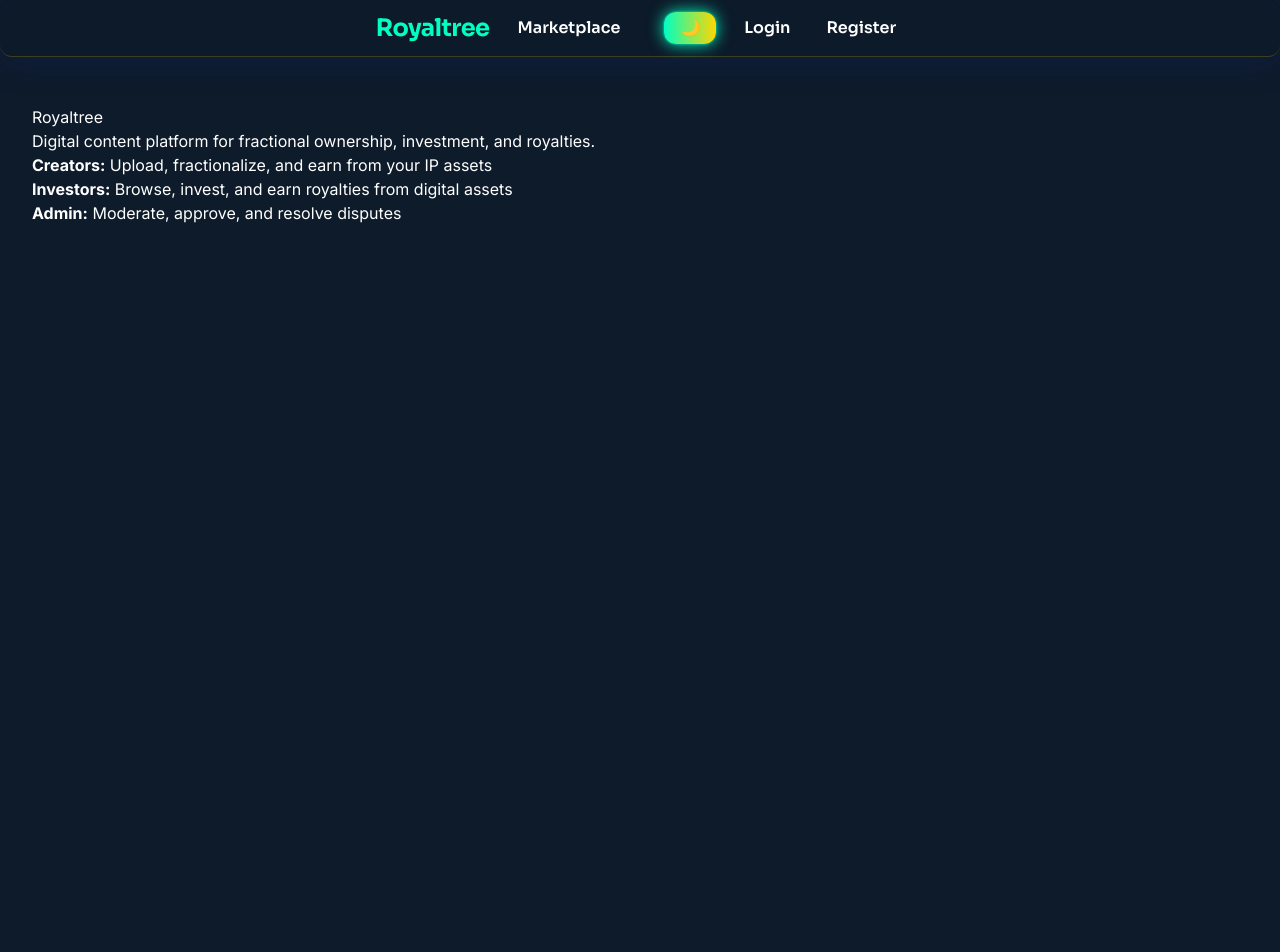
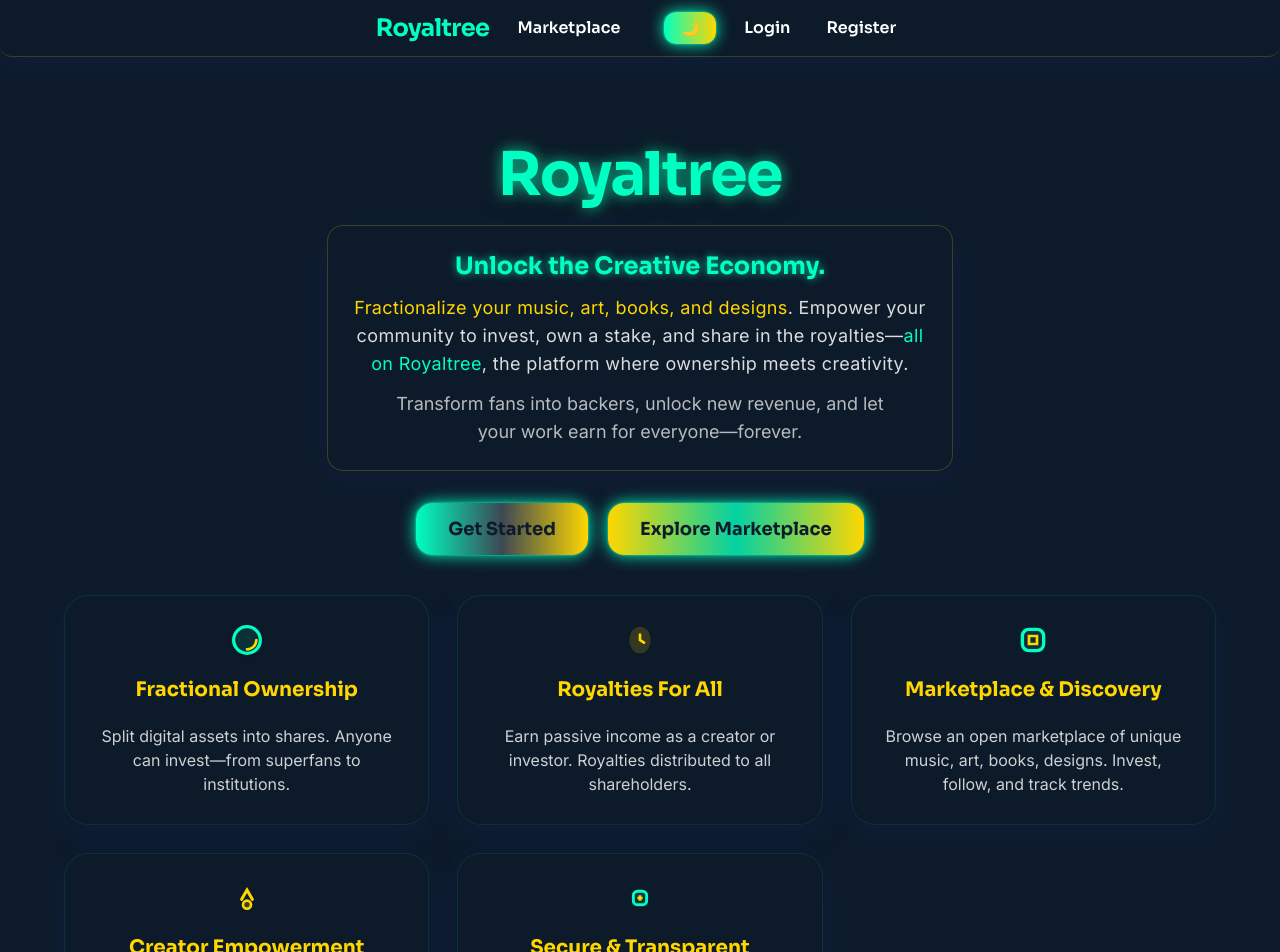
Before and after one commit to samueljoe12/fractionalvault-101436-101468, a React (Create React App) app in the folder royaltree_frontend/: page / in a window 1280 px wide. Shown: the top 952 px of the page. Before the commit the page ends 800 px from the top, so only its background shows below. Built offline with nearby package versions, Linux system fonts and the light colour scheme; no server answers.

Commit message:
CheckPoint

```diff
--- a/royaltree_frontend/src/pages/LandingPage.js
+++ b/royaltree_frontend/src/pages/LandingPage.js
@@ -1,15 +1,199 @@
-import React from "react";
+import React, { useEffect } from "react";
+import { motion } from "framer-motion";
+import AOS from "aos";
+import "aos/dist/aos.css";
 
+// PUBLIC_INTERFACE
 export default function LandingPage() {
+  useEffect(() => {
+    AOS.init({ duration: 900, once: true, offset: 70 });
+  }, []);
+
+  const features = [
+    {
+      name: "Fractional Ownership",
+      desc: "Split digital assets into shares. Anyone can invest—from superfans to institutions.",
+      icon: (
+        <svg className="w-8 h-8 text-neon-mint drop-shadow" fill="none" viewBox="0 0 24 24">
+          <circle cx="12" cy="12" r="10" stroke="#00FFC2" strokeWidth="2.5" fill="rgba(0,255,194,0.1)" />
+          <path d="M19 12A7 7 0 0 1 12 19" stroke="#FFD700" strokeWidth="2" strokeLinecap="round" />
+        </svg>
+      ),
+    },
+    {
+      name: "Royalties For All",
+      desc: "Earn passive income as a creator or investor. Royalties distributed to all shareholders.",
+      icon: (
+        <svg className="w-8 h-8 text-gold drop-shadow" fill="none" viewBox="0 0 24 24">
+          <ellipse cx="12" cy="12" rx="8" ry="10" fill="#FFD700" fillOpacity="0.16" />
+          <path d="M12 8v4l3 2" stroke="#FFD700" strokeWidth="2" strokeLinecap="round" />
+        </svg>
+      ),
+    },
+    {
+      name: "Marketplace & Discovery",
+      desc: "Browse an open marketplace of unique music, art, books, designs. Invest, follow, and track trends.",
+      icon: (
+        <svg className="w-8 h-8 text-neon-mint" fill="none" viewBox="0 0 24 24">
+          <rect x="4" y="4" width="16" height="16" rx="5" stroke="#00FFC2" strokeWidth="2.5" fill="#00ffc218" />
+          <path d="M9 9h6v6H9z" stroke="#FFD700" strokeWidth="2" />
+        </svg>
+      ),
+    },
+    {
+      name: "Creator Empowerment",
+      desc: "Creators stay in control. Set royalty rates, unlock new funding, and build community wealth.",
+      icon: (
+        <svg className="w-8 h-8 text-gold" fill="none" viewBox="0 0 24 24">
+          <path d="M8 13l4-7 4 7" stroke="#FFD700" strokeWidth="2.3" strokeLinecap="round" />
+          <circle cx="12" cy="17" r="3" stroke="#FFD700" strokeWidth="2" fill="#FFD70033"/>
+        </svg>
+      ),
+    },
+    {
+      name: "Secure & Transparent",
+      desc: "Blockchain-inspired records. Ownership, transactions, and royalties all tracked for you—no guesswork.",
+      icon: (
+        <svg className="w-8 h-8 text-neon-mint" fill="none" viewBox="0 0 24 24">
+          <rect x="7" y="7" width="10" height="10" rx="3" stroke="#00FFC2" strokeWidth="2.2" fill="#00ffc221" />
+          <path d="M12 12v-2m0 2v2m0-2h2m-2 0H10" stroke="#FFD700" strokeWidth="2"/>
+        </svg>
+      ),
+    }
+  ];
+
+  // Animation variants for staggered feature cards
+  const featureCardVariants = {
+    hidden: { opacity: 0, y: 36, scale: 0.97 },
+    show: i => ({
+      opacity: 1, y: 0, scale: 1,
+      transition: { delay: 0.10 + i * 0.11, type: "spring", stiffness: 110, damping: 13 }
+    }),
+  };
+
+  // Blobby background shapes for effect
+  function BackgroundDecor() {
+    return (
+      <>
+        <motion.div
+          className="fixed left-[-7%] top-[-13%] w-[420px] h-[420px] z-[-2] rounded-full"
+          style={{ background: "radial-gradient(ellipse at 55% 30%, #00FFC245 50%, transparent 100%)", filter: "blur(10px)" }}
+          initial={{ scale: 0.78, opacity: 0.65 }}
+          animate={{ scale: 1.02, opacity: 0.83 }}
+          transition={{ duration: 2.2, yoyo: Infinity }}
+        />
+        <motion.div
+          className="fixed right-[-6%] bottom-[-12%] w-[350px] h-[340px] z-[-2] rounded-full"
+          style={{ background: "radial-gradient(ellipse at 55% 70%, #FFD70051 50%, transparent 100%)", filter: "blur(22px)" }}
+          initial={{ scale: 0.85, opacity: 0.6 }}
+          animate={{ scale: 1.07, opacity: 0.8 }}
+          transition={{ duration: 2.8, yoyo: Infinity }}
+        />
+      </>
+    );
+  }
+
+  // Gradient animated CTA button
+  function CTAButton({ to, children, variant = "mint", ...props }) {
+    const gradient =
+      variant === "mint"
+        ? "from-neon-mint via-white/20 to-gold"
+        : "from-gold via-neon-mint/80 to-gold";
+    return (
+      <motion.a
+        href={to}
+        className={`inline-block px-8 py-3 rounded-2xl font-heading font-extrabold text-lg shadow-neon text-background bg-gradient-to-r ${gradient} transition transform hover:scale-110 hover:shadow-goldish`}
+        whileHover={{ scale: 1.09, boxShadow: "0 0 24px 4px #00FFC2aa" }}
+        whileTap={{ scale: 1.03 }}
+        data-aos="zoom-in"
+        {...props}
+      >
+        {children}
+      </motion.a>
+    );
+  }
+
   return (
-    <section>
-      <h1>Royaltree</h1>
-      <p>Digital content platform for fractional ownership, investment, and royalties.</p>
-      <ul>
-        <li><b>Creators:</b> Upload, fractionalize, and earn from your IP assets</li>
-        <li><b>Investors:</b> Browse, invest, and earn royalties from digital assets</li>
-        <li><b>Admin:</b> Moderate, approve, and resolve disputes</li>
-      </ul>
-    </section>
+    <div className="relative w-full h-full flex flex-col items-center justify-center min-h-[86vh] py-4 sm:py-10 px-2 md:px-0 overflow-x-hidden">
+      <BackgroundDecor />
+
+      <motion.header
+        className="w-full max-w-3xl text-center relative z-10 mb-10"
+        initial={{ opacity: 0, y: 45 }}
+        animate={{ opacity: 1, y: 0 }}
+        transition={{ duration: 0.82, type: "spring", delay: 0.18 }}
+      >
+        <h1 className="font-heading text-4xl sm:text-5xl md:text-6xl font-extrabold tracking-tight mb-5 neon-mint drop-shadow"
+          style={{ textShadow: "0 0 16px #00ffc2cc, 0 0 24px #1A1A1A" }}
+        >
+          Royaltree
+        </h1>
+        <motion.div
+          className="rounded-2xl px-6 py-6 bg-glass-black/90 backdrop-blur-lg border border-gold/20 shadow-glass inline-block"
+          initial={{ opacity: 0, y: 40 }}
+          animate={{ opacity: 1, y: 0 }}
+          transition={{ duration: 1.25, delay: 0.33, type: "spring" }}
+        >
+          <h2 className="font-heading neon-mint text-xl md:text-2xl font-bold mb-3"
+            style={{ textShadow: "0 0 9px #00FFC2BB" }}>
+            Unlock the Creative Economy.
+          </h2>
+          <p className="font-body text-white/85 text-base md:text-lg max-w-xl mx-auto mb-3"
+            style={{ letterSpacing: "0.02em" }}>
+            <span className="gold">
+              Fractionalize your music, art, books, and designs
+            </span>
+            . Empower your community to invest, own a stake, and share in the royalties—<span className="neon-mint">all on Royaltree</span>, the platform where ownership meets creativity.
+          </p>
+          <p className="font-body text-white/70 text-base md:text-lg max-w-lg mx-auto">
+            Transform fans into backers, unlock new revenue, and let your work earn for everyone—forever.
+          </p>
+        </motion.div>
+        <div className="mt-8 flex flex-col sm:flex-row gap-5 justify-center">
+          <CTAButton to="/register" variant="mint">Get Started</CTAButton>
+          <CTAButton to="/marketplace" variant="gold">Explore Marketplace</CTAButton>
+        </div>
+      </motion.header>
+
+      {/* Features section */}
+      <section
+        className="relative grid grid-cols-1 sm:grid-cols-2 xl:grid-cols-3 gap-7 max-w-6xl w-full mx-auto z-10"
+        style={{ marginBottom: "4.5rem" }}
+      >
+        {features.map((f, i) => (
+          <motion.div
+            key={f.name}
+            className="feature-card col-span-1 bg-glass-black/80 border border-neon-mint/10 backdrop-blur-md rounded-3xl shadow-glass px-7 py-7 flex flex-col gap-4 items-center text-center hover:scale-105 focus-within:scale-105 transition-transform"
+            custom={i}
+            initial="hidden"
+            whileInView="show"
+            viewport={{ once: true, amount: 0.5 }}
+            variants={featureCardVariants}
+            data-aos="fade-up"
+            data-aos-delay={160 + i * 80}
+          >
+            <div className="mb-1">{f.icon}</div>
+            <h4 className="font-heading text-xl font-bold gold mb-1">{f.name}</h4>
+            <p className="font-body text-white/80 text-base">{f.desc}</p>
+          </motion.div>
+        ))}
+      </section>
+
+      {/* Brand statement */}
+      <motion.footer
+        className="relative w-full text-center mt-10 mb-6 z-10"
+        initial={{ opacity: 0, y: 18 }}
+        whileInView={{ opacity: 1, y: 0 }}
+        viewport={{ once: true }}
+        transition={{ duration: 0.9, delay: 0.3, type: "spring" }}
+      >
+        <div className="inline-block px-6 py-4 rounded-2xl bg-glass-black/85 border border-gold/15 backdrop-blur-xl shadow-glass">
+          <span className="font-heading text-lg font-bold neon-mint"
+            style={{ textShadow: "0 0 8px #00FFC299" }}>
+            Royaltree: The future of creator-first economics starts here.
+          </span>
+        </div>
+      </motion.footer>
+    </div>
   );
 }
```
Also changed, not shown: 1 other file (tests, documents, lock files or other folders).
